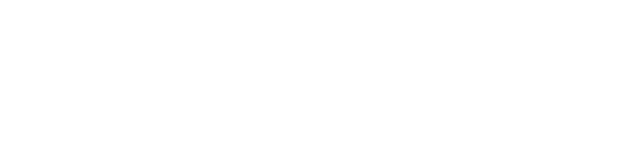
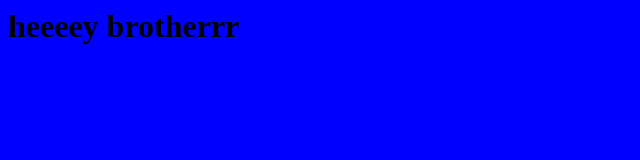
Before and after one commit to EL-LIDER-OZYZZ/CursoGit, a plain HTML site: page index.html in a window 1280 px wide. Shown: the whole page, without its empty margins (0-640 px from the left). Drawn offline with Linux system fonts and the light colour scheme.

```diff
--- /dev/null
+++ b/CSS/stilos.css
@@ -0,0 +1,3 @@
+body{
+    background-color: blue;
+}
--- a/index.html
+++ b/index.html
@@ -1,3 +1,13 @@
 <html>
+<head>
+<title>
+    hola ozyzz
+</title>
+<link href="CSS/stilos.css" rel="stylesheet" type="text/css">
+
+</head>
+<body>
+    <h1>heeeey brotherrr</h1>
+</body>
 
 </html>
```
Also changed, not shown: JS/java.js (added).
